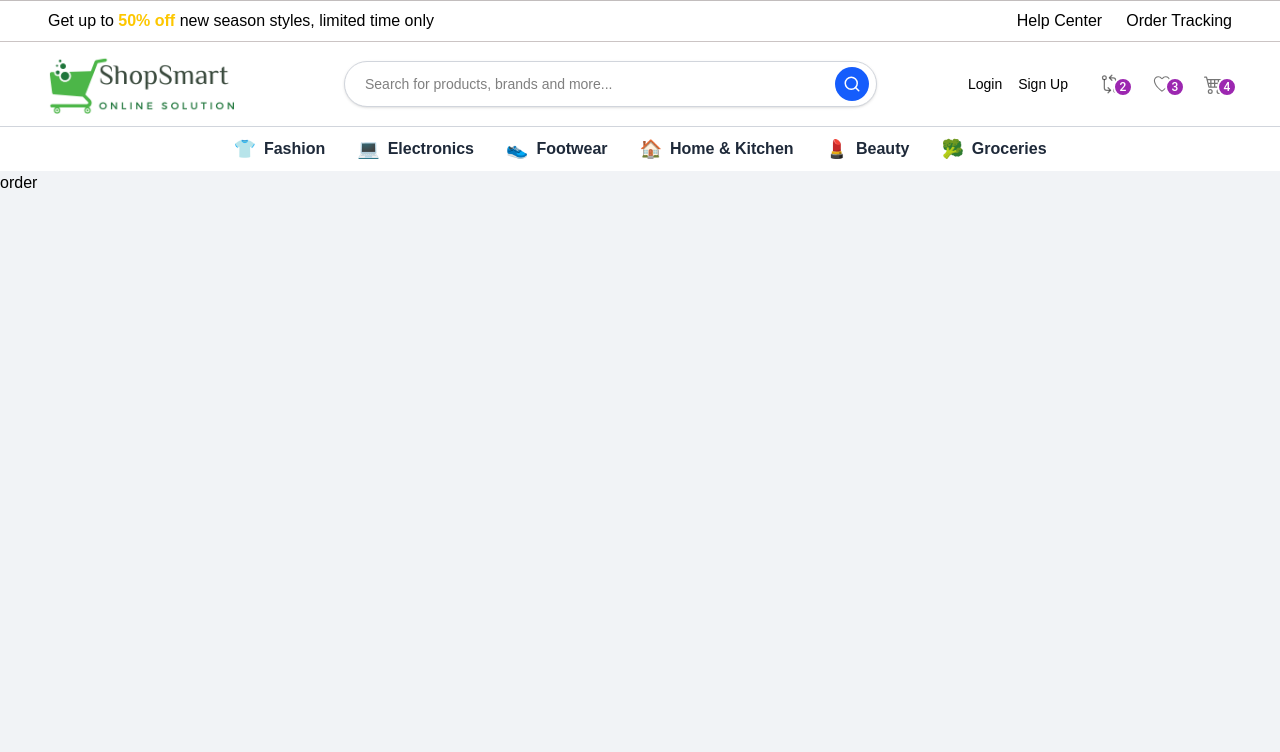
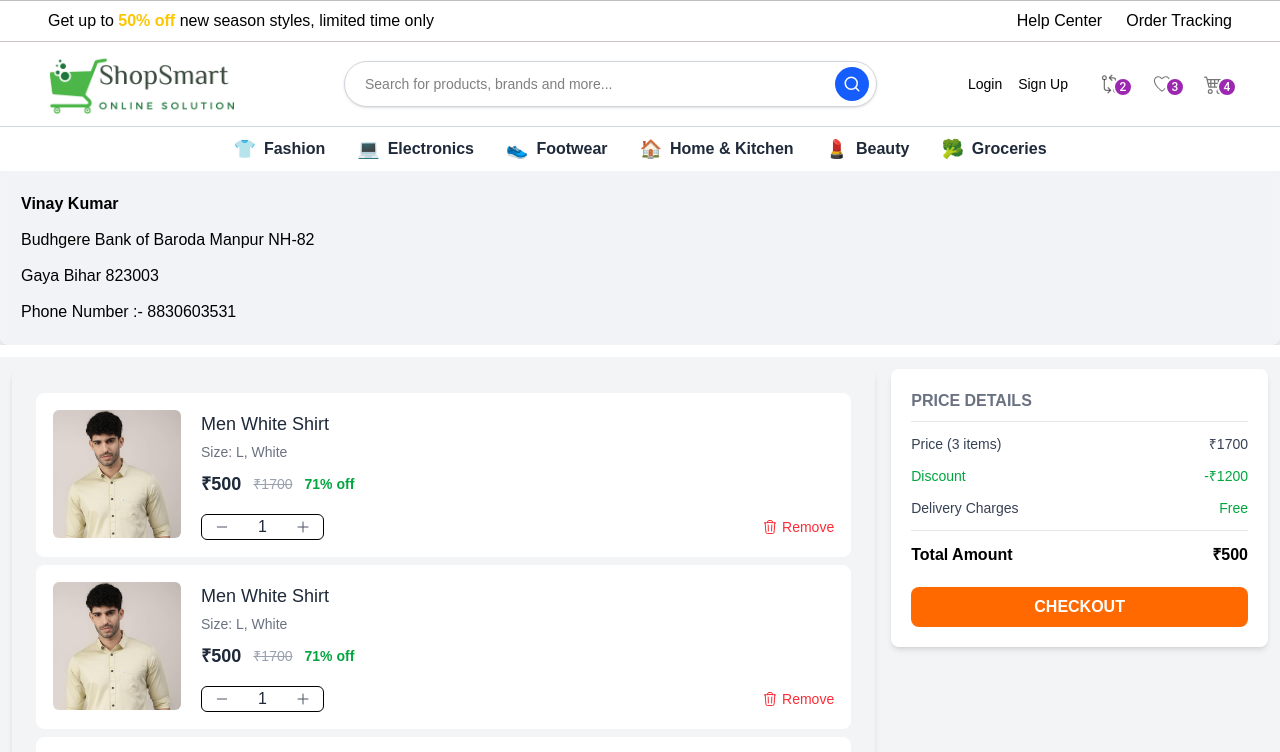
Before and after one commit to Vinay-kumar-123/Shop-Smart-mall, a Next.js app in the folder client/: page /customer/OrderSummary in a window 1280 px wide. Shown: the top 752 px of the page. Built offline with nearby package versions, Linux system fonts and the light colour scheme.

Commit message:
update orderSummary

```diff
--- a/client/app/customer/AddressCart/page.js
+++ b/client/app/customer/AddressCart/page.js
@@ -1,7 +1,14 @@
-export default function AddressCart(){
-    return(
-        <>
-            <h1>vinay</h1>
-        </>
-    )
+export default function AddressCart() {
+  return (
+    <>
+      <div className="space-y-3">
+        <p className="font-bold">Vinay Kumar</p>
+        <p>Budhgere Bank of Baroda Manpur NH-82 </p>
+        <p>Gaya Bihar 823003</p>
+        <div className="">
+          <p>Phone Number :-  8830603531</p>
+        </div>
+      </div>
+    </>
+  );
 }
--- a/client/app/customer/DeliveryAdress/page.js
+++ b/client/app/customer/DeliveryAdress/page.js
@@ -1,135 +1,13 @@
-// "use client";
-
-// import { Box, Button, Grid, TextField } from "@mui/material";
-// import AddressCart from "../AddressCart/page";
-
-// export default function DeliveryAdress() {
-//     const formHandle = (e) => {
-//         e.preventDefault();
-//         const data = new FormData(e.currentTarget);
-//         const formDta = Object.fromEntries(data.entries());
-//         console.log(formDta);
-//     }
-//   return (
-//     <>
-//       <div>
-//         <Grid container spacing={4}>
-//           <Grid
-//             xs={12}
-//             lg={5}
-//             className="border rounded-e-md shadow-md h-[30.5rem] overflow-y-scroll "
-//           >
-//             <div className="p-5 py-7 border-b cursor-pointer">
-//               <AddressCart />
-//               <Button
-//                 sx={{ mt: 2, bgcolor: "blue" }}
-//                 size="large"
-//                 variant="contained"
-//               >
-//                 Delivery Here
-//               </Button>
-//             </div>
-//           </Grid>
-//           <Grid item xs={12} lg={7}>
-//             <Box className="border rounded-s-md shadow-md p-5">
-//               <form onSubmit={formHandle}>
-//                 <Grid container spacing={3}>
-//                   <Grid item xs={12} sm={6}>
-//                     <TextField
-//                       required
-//                       id="firstName"
-//                       name="FirstName"
-//                       label="FirstName"
-//                       fullWidth
-//                       autoComplete="given-name"
-//                     />
-//                   </Grid>
-//                   <Grid item xs={12} sm={6}>
-//                     <TextField
-//                       required
-//                       id="firstName"
-//                       name="lastName"
-//                       label="LastName"
-//                       fullWidth
-//                       autoComplete="given-name"
-//                     />
-//                   </Grid>
-//                   <Grid item xs={12}>
-//                     <TextField
-//                       required
-//                       id="adress"
-//                       name="adress"
-//                       label="Address"
-//                       fullWidth
-//                       autoComplete="given-name"
-//                       multiline
-//                       rows={4}
-//                     />
-//                   </Grid>
-//                   <Grid item xs={12} sm={6}>
-//                     <TextField
-//                       required
-//                       id="city"
-//                       name="city"
-//                       label="City"
-//                       fullWidth
-//                       autoComplete="given-name"
-//                     />
-//                   </Grid>
-//                   <Grid item xs={12} sm={6}>
-//                     <TextField
-//                       required
-//                       id="state"
-//                       name="state"
-//                       label="State/Province/Region"
-//                       fullWidth
-//                       autoComplete="given-name"
-//                     />
-//                   </Grid>
-//                   <Grid item xs={12} sm={6}>
-//                     <TextField
-//                       required
-//                       id="zip"
-//                       name="zip"
-//                       label="Zip/Postal code"
-//                       fullWidth
-//                       autoComplete="shipping postal-code"
-//                     />
-//                   </Grid>
-//                   <Grid item xs={12} sm={6}>
-//                     <TextField
-//                       required
-//                       id="PhoneNumber"
-//                       name="PhoneNumber"
-//                       label="PhoneNumber"
-//                       fullWidth
-//                       autoComplete="shipping postal-code"
-//                     />
-//                   </Grid>
-//                   <Grid item xs={12} sm={6}>
-//                     <Button
-//                       sx={{ py: 2, mt: 2, bgcolor: "blue" }}
-//                       size="large"
-//                       variant="contained"
-//                       type="submit"
-//                     >
-//                       Delivery Here
-//                     </Button>
-//                   </Grid>
-//                 </Grid>
-//               </form>
-//             </Box>
-//           </Grid>
-//         </Grid>
-//       </div>
-//     </>
-//   );
-// }
-
-
 "use client";
 
-import { Box, Button, Grid, TextField, Typography, Divider } from "@mui/material";
+import {
+  Box,
+  Button,
+  Grid,
+  TextField,
+  Typography,
+  Divider,
+} from "@mui/material";
 import AddressCart from "../AddressCart/page";
 
 export default function DeliveryAddress() {
@@ -138,12 +16,13 @@ export default function DeliveryAddress() {
     const data = new FormData(e.currentTarget);
     const formData = Object.fromEntries(data.entries());
     console.log("Form Data:", formData);
+
   };
 
   return (
     <Box sx={{ p: { xs: 2, md: 4 } }}>
       <Grid container spacing={3}>
-        {/* LEFT: Saved Addresses */}
+
         <Grid
           size={{ xs: 12, lg: 5 }}
           sx={{
@@ -151,11 +30,11 @@ export default function DeliveryAddress() {
             borderRadius: 2,
             boxShadow: 2,
             height: "32rem",
-            overflowY: "auto",
+            overflowY: "scroll",
             bgcolor: "background.paper",
           }}
         >
-          <Box sx={{ p: 3 }}>
+          <Box sx={{ p: 3 }} className="saved-address-scroll" >
             <Typography variant="h6" fontWeight="bold" gutterBottom>
               Saved Addresses
             </Typography>
@@ -177,7 +56,7 @@ export default function DeliveryAddress() {
           </Box>
         </Grid>
 
-        {/* RIGHT: Add New Address Form */}
+
         <Grid size={{ xs: 12, lg: 7 }}>
           <Box
             component="form"
--- a/client/app/customer/OrderSummary/page.js
+++ b/client/app/customer/OrderSummary/page.js
@@ -1,7 +1,54 @@
-export default function OrderSummary(){
-    return(
-        <>
-            <h1>order</h1>
-        </>
-    )
+import AddressCart from "../AddressCart/page";
+import CartItem from "@/components/CartItem";
+export default function OrderSummary() {
+  return (
+    <>
+      <div>
+        <div className="p-5 shadow-lg rounded-lg border border-gray-100 ">
+          <AddressCart />
+        </div>
+        <div className="py-3 bg-white">
+          <div className="flex flex-col lg:flex-row gap-4 p-3 bg-gray-100 min-h-screen">
+            <div className="flex-1  p-4 rounded-lg shadow-md">
+              <div className="space-y-4">
+                <CartItem />
+                <CartItem />
+                <CartItem />
+              </div>
+            </div>
+
+            <div className="w-full lg:w-[30%] bg-white rounded-lg shadow-md p-5 h-fit sticky top-4">
+              <h2 className="text-gray-500 font-semibold mb-3 border-b border-gray-200 pb-2">
+                PRICE DETAILS
+              </h2>
+
+              <div className="space-y-3 text-sm text-gray-700 border-b border-gray-200 pb-3">
+                <div className="flex justify-between">
+                  <span>Price (3 items)</span>
+                  <span>₹1700</span>
+                </div>
+                <div className="flex justify-between text-green-600">
+                  <span>Discount</span>
+                  <span>-₹1200</span>
+                </div>
+                <div className="flex justify-between">
+                  <span>Delivery Charges</span>
+                  <span className="text-green-600">Free</span>
+                </div>
+              </div>
+
+              <div className="flex justify-between text-base font-semibold mt-3">
+                <span>Total Amount</span>
+                <span>₹500</span>
+              </div>
+
+              <button className="w-full mt-5 bg-orange-500 text-white py-2 rounded-lg font-semibold hover:bg-orange-600 transition cursor-pointer">
+                CHECKOUT
+              </button>
+            </div>
+          </div>
+        </div>
+      </div>
+    </>
+  );
 }
--- a/client/app/customer/orders/page.js
+++ b/client/app/customer/orders/page.js
@@ -0,0 +1,16 @@
+import { Grid } from "@mui/material";
+
+export default function Orders(){
+    return(
+        <>
+            <Grid container sx={{justifyContent: "space-between"}}>
+                <Grid item xs={3} >
+                <div>
+
+                </div>
+                </Grid>
+                <Grid item></Grid>
+            </Grid>
+        </>
+    )
+}
--- a/client/app/globals.css
+++ b/client/app/globals.css
@@ -39,3 +39,24 @@
 .animate-fadeIn {
   animation: fadeIn 0.2s ease-in-out;
 }
+
+
+
+
+.saved-address-scroll::-webkit-scrollbar {
+  width: 8px;
+}
+
+.saved-address-scroll::-webkit-scrollbar-track {
+  background: #f1f1f1;
+  border-radius: 10px;
+}
+
+.saved-address-scroll::-webkit-scrollbar-thumb {
+  background: #2874f0;
+  border-radius: 10px;
+}
+
+.saved-address-scroll::-webkit-scrollbar-thumb:hover {
+  background: #0d47a1;
+}
--- a/client/app/page.js
+++ b/client/app/page.js
@@ -7,18 +7,19 @@ import Product from "./customer/Product/page";
 import ProductDetails from "./customer/ProductDetails/page";
 import Cart from "./customer/cart/page";
 import CheckOut from "./customer/checkout/page";
+import Orders from "./customer/Orders/page";
 
 export default function Home() {
   return (
     <main>
-      <div>
+      {/* <div>
         <CheckOut/>
-      </div>
+      </div> */}
       {/* <Homes/> */}
       {/* <Product/>  */}
       {/* <ProductDetails/> */}
       {/* <Cart/> */}
-
+      <Orders/>
       <Footer/>
     </main>
   );
```
